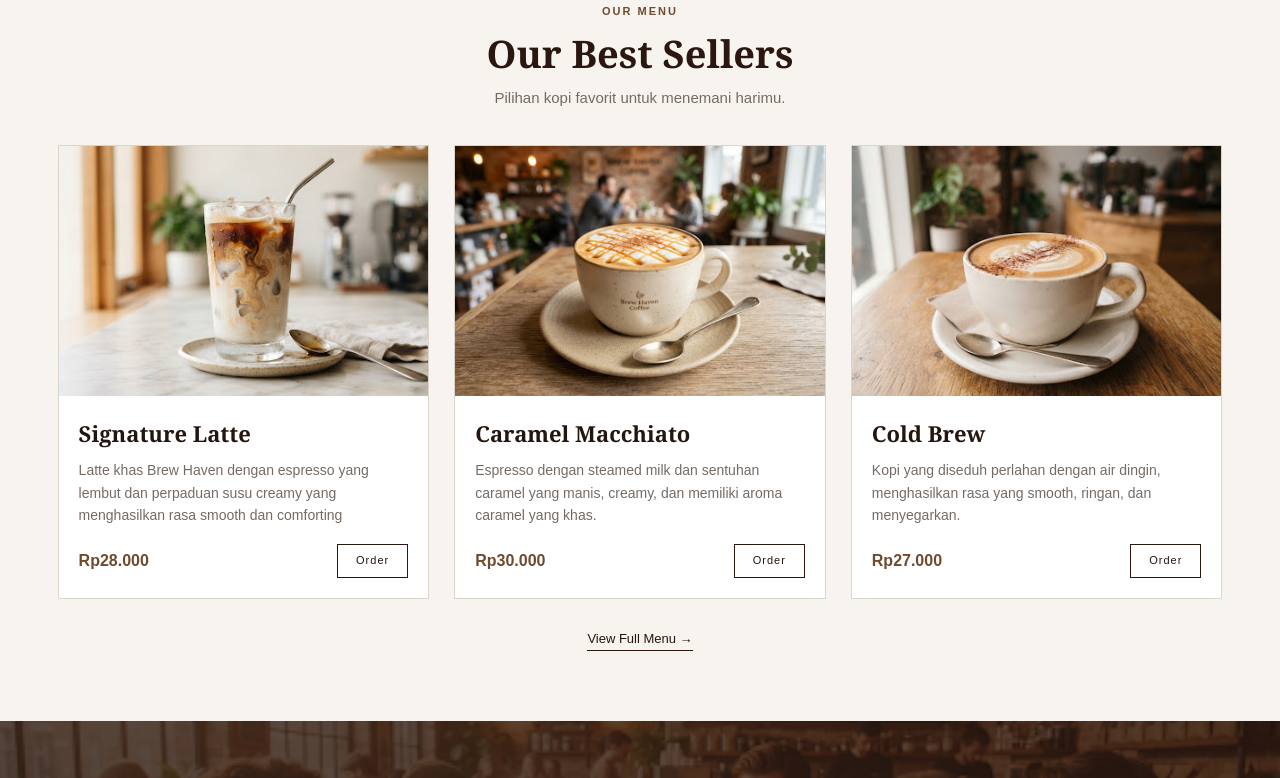
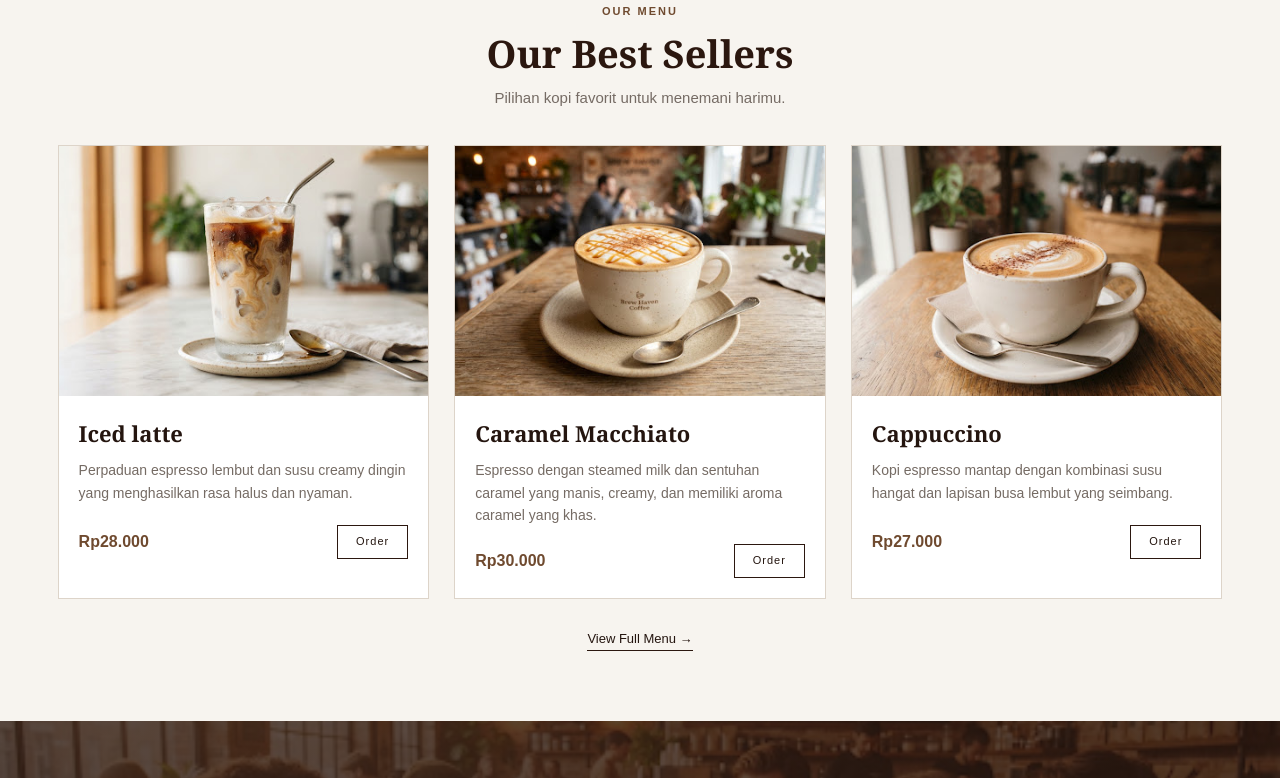
Before and after one commit to Hayasalsa12/Brew-Haven-Coffee, a plain HTML site: page index.html in a window 1280 px wide. Shown: the part 1415-2193 px from the top of the page. Drawn offline with Linux system fonts and the light colour scheme.

Commit message:
js_indexmenu

```diff
--- a/index.html
+++ b/index.html
@@ -103,10 +103,10 @@
         <div class="menu-card">
             <img src="assets/iced-latte.jpg" alt="Signature Latte">
             <div class="menu-info">
-                <h3>Signature Latte</h3>
+                <h3>Iced latte</h3>
                 <p>
-                    Latte khas Brew Haven dengan espresso yang lembut dan
-                    perpaduan susu creamy yang menghasilkan rasa smooth dan comforting
+                    Perpaduan espresso lembut dan susu creamy dingin
+                    yang menghasilkan rasa halus dan nyaman.
                 </p>
                 <div class="menu-bottom">
                     <span>Rp28.000</span>
@@ -135,10 +135,10 @@
         <div class="menu-card">
             <img src="assets/Cappuccino.jpg" alt="Cold Brew">
             <div class="menu-info">
-                <h3>Cold Brew</h3>
+                <h3>Cappuccino</h3>
                 <p>
-                    Kopi yang diseduh perlahan dengan air dingin,
-                    menghasilkan rasa yang smooth, ringan, dan menyegarkan.
+                    Kopi espresso mantap dengan kombinasi susu
+                    hangat dan lapisan busa lembut yang seimbang.
                 </p>
                 <div class="menu-bottom">
                     <span>Rp27.000</span>
@@ -374,19 +374,20 @@
             Crafted for slow mornings.
         </small>
     </div>
-
     <div class="footer-column">
         <h3>LEGAL</h3>
         <a href="#">Privacy Policy</a>
         <a href="#">Terms of Service</a>
     </div>
-
     <div class="footer-column">
         <h3>COMPANY</h3>
         <a href="#">Careers</a>
         <a href="#">Press Kit</a>
     </div>
+</footer>
+</footer>
 
-</footer>
+<script src="script.js"></script>
+
 </body>
 </html>
--- a/style.css
+++ b/style.css
@@ -75,6 +75,9 @@ section {
     padding: 18px 6%;
     background: #ffffff;
     border-bottom: 1px solid var(--border);
+}
+.navbar.scrolled {
+    box-shadow: 0 4px 20px rgba(0, 0, 0, 0.08);
 }
 .navbar-logo {
     font-family: Georgia, "Times New Roman", serif;
@@ -639,3 +642,13 @@ border-color: var(--brown);
         height: 280px;
     }
 }
+/* ============== SCROLL REVEAL ANIMATION==============*/
+.reveal {
+    opacity: 0;
+    transform: translateY(30px);
+    transition: opacity 0.7s ease, transform 0.7s ease;
+}
+.reveal.show {
+    opacity: 1;
+    transform: translateY(0);
+}
```
